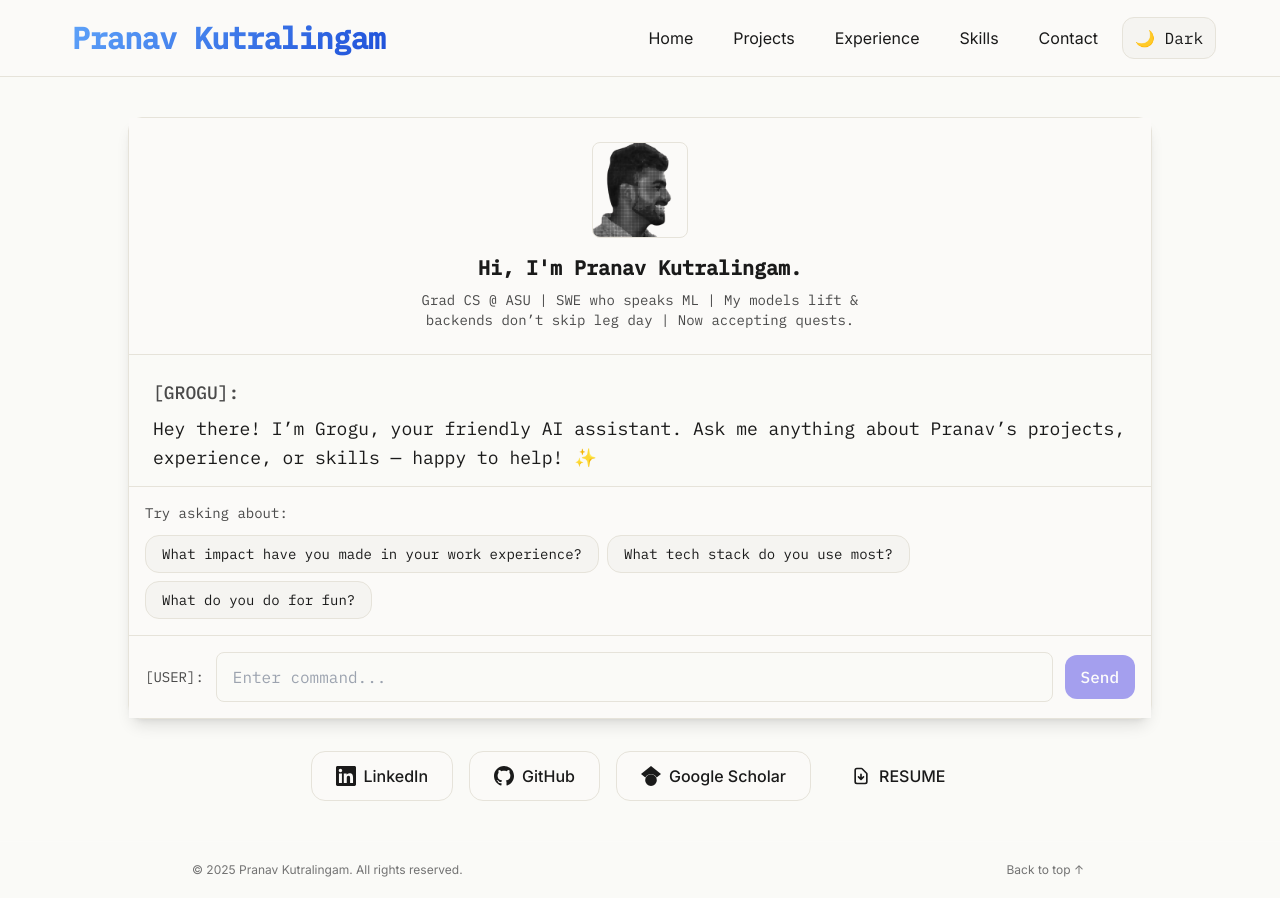
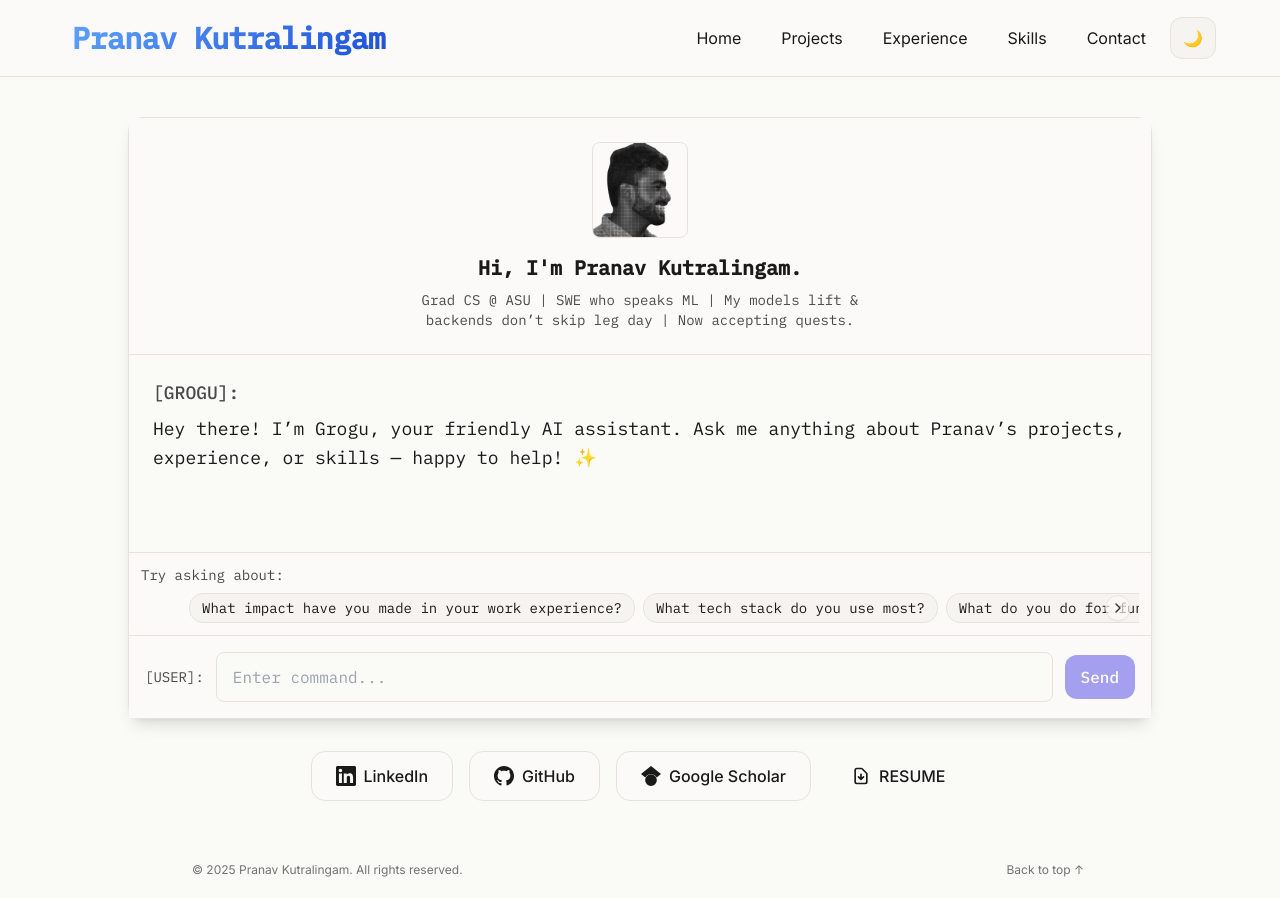
Before and after one commit to pranawwwww/PRANAV_PORTFOLIO, a React (Vite) app: page /contact in a window 1280 px wide. Built offline with nearby package versions, Linux system fonts and the light colour scheme.

Commit message:
UI updates

```diff
--- a/components/ThemeToggle.tsx
+++ b/components/ThemeToggle.tsx
@@ -58,7 +58,7 @@ export default function ThemeToggle() {
         padding: "0.5rem .75rem",
       }}
     >
-      {theme === "dark" ? "☀️ Light" : "🌙 Dark"}
+      {theme === "dark" ? "☀️" : "🌙"}
     </button>
   );
 }
--- a/components/chat/HomePageChat.tsx
+++ b/components/chat/HomePageChat.tsx
@@ -7,17 +7,43 @@ import profilePixel from '../../data/profile-pixel.png';
 const suggestionChips = [
   "What impact have you made in your work experience?",
   "What tech stack do you use most?",
-  "What do you do for fun?"
+  "What do you do for fun?",
+  "What are your achievements?",
+  "what are your featured projects?"
 ];
 
 const HomePageChat: React.FC = () => {
   const { messages, sendMessage, isLoading } = useChat();
   const [inputValue, setInputValue] = useState('');
   const messagesEndRef = useRef<HTMLDivElement>(null);
+  // New: refs and state for scroll arrows
+  const chipsRef = useRef<HTMLDivElement>(null);
+  const [canScrollLeft, setCanScrollLeft] = useState(false);
+  const [canScrollRight, setCanScrollRight] = useState(false);
 
   useEffect(() => {
     messagesEndRef.current?.scrollIntoView({ behavior: 'smooth' });
   }, [messages, isLoading]);
+
+  // New: update arrow visibility based on scroll position
+  useEffect(() => {
+    const updateArrows = () => {
+      const el = chipsRef.current;
+      if (!el) return;
+      const max = el.scrollWidth - el.clientWidth;
+      setCanScrollLeft(el.scrollLeft > 4);
+      setCanScrollRight(el.scrollLeft < max - 4);
+    };
+    updateArrows();
+    const el = chipsRef.current;
+    const onScroll = () => updateArrows();
+    el?.addEventListener('scroll', onScroll, { passive: true } as any);
+    window.addEventListener('resize', updateArrows);
+    return () => {
+      el?.removeEventListener('scroll', onScroll as any);
+      window.removeEventListener('resize', updateArrows);
+    };
+  }, []);
 
   const handleSubmit = (e: React.FormEvent) => {
     e.preventDefault();
@@ -29,6 +55,13 @@ const HomePageChat: React.FC = () => {
   const handleSuggestionClick = (suggestion: string) => {
     sendMessage(suggestion);
   }
+
+  const scrollByAmount = (dir: 'left' | 'right') => {
+    const el = chipsRef.current;
+    if (!el) return;
+    const amount = Math.round(el.clientWidth * 0.6);
+    el.scrollBy({ left: dir === 'left' ? -amount : amount, behavior: 'smooth' });
+  };
 
   return (
     <div className="flex flex-col h-[78vh] sm:h-[75vh] max-h-[85vh] min-h-0 w-full mono">
@@ -60,27 +93,61 @@ const HomePageChat: React.FC = () => {
           <div ref={messagesEndRef} />
         </div>
 
-        {/* Suggestions persistently visible */}
-        <div className="p-3 sm:p-4 pt-0 shrink-0" style={{
-          background: "var(--surface)",
-          borderTop: "1px solid var(--border)"
-        }}>
-          <p className="text-xs sm:text-sm mb-2 sm:mb-3 mono" style={{ color: "var(--text-muted)" }}>Try asking about:</p>
-          <div className="flex flex-wrap gap-2">
+        {/* Suggestions: compact, translucent, horizontal scroll with arrows */}
+        <div
+          className="p-2 sm:p-3 pt-0 shrink-0"
+          style={{
+            background: 'color-mix(in srgb, var(--surface) 70%, transparent)',
+            backdropFilter: 'blur(6px)',
+            borderTop: '1px solid var(--border)'
+          }}
+        >
+          <p className="hidden sm:block text-xs sm:text-sm mb-2 mono" style={{ color: "var(--text-muted)" }}>Try asking about:</p>
+          <div className="relative mx-[-4px] sm:mx-0">
+            <div
+              ref={chipsRef}
+              className="flex flex-nowrap gap-2 overflow-x-auto overflow-y-hidden px-10 sm:px-12"
+              role="listbox"
+              aria-label="Suggested questions"
+              style={{ WebkitOverflowScrolling: 'touch' }}
+            >
                 {suggestionChips.map(chip => (
                     <button
                       key={chip}
                       onClick={() => handleSuggestionClick(chip)}
-                    className="card px-3 sm:px-4 py-1.5 sm:py-2 text-xs sm:text-sm transition-colors mono"
+                      className="card px-3 py-1 text-xs sm:text-sm transition-colors mono whitespace-nowrap shrink-0"
                       style={{
-                      background: "var(--surface-2)",
-                      color: "var(--text)",
-                      border: "1px solid var(--border)"
+                        background: 'var(--surface-2)',
+                        color: 'var(--text)',
+                        border: '1px solid var(--border)'
                       }}
+                      role="option"
+                      aria-label={chip}
                     >
                         {chip}
                     </button>
                 ))}
+            </div>
+            {/* Left arrow */}
+            <button
+              type="button"
+              aria-label="Scroll suggestions left"
+              onClick={() => scrollByAmount('left')}
+              className={`absolute left-2 top-1/2 -translate-y-1/2 z-10 rounded-full border shadow-sm p-1 transition-opacity ${canScrollLeft ? 'opacity-90' : 'opacity-0 pointer-events-none'}`}
+              style={{ background: 'color-mix(in srgb, var(--surface) 75%, transparent)', borderColor: 'var(--border)', color: 'var(--text)' }}
+            >
+              <svg width="16" height="16" viewBox="0 0 24 24" fill="none" stroke="currentColor" strokeWidth="2" strokeLinecap="round" strokeLinejoin="round"><polyline points="15 18 9 12 15 6"></polyline></svg>
+            </button>
+            {/* Right arrow */}
+            <button
+              type="button"
+              aria-label="Scroll suggestions right"
+              onClick={() => scrollByAmount('right')}
+              className={`absolute right-2 top-1/2 -translate-y-1/2 z-10 rounded-full border shadow-sm p-1 transition-opacity ${canScrollRight ? 'opacity-90' : 'opacity-0 pointer-events-none'}`}
+              style={{ background: 'color-mix(in srgb, var(--surface) 75%, transparent)', borderColor: 'var(--border)', color: 'var(--text)' }}
+            >
+              <svg width="16" height="16" viewBox="0 0 24 24" fill="none" stroke="currentColor" strokeWidth="2" strokeLinecap="round" strokeLinejoin="round"><polyline points="9 18 15 12 9 6"></polyline></svg>
+            </button>
           </div>
         </div>
 
--- a/src/components/ThemeToggle.tsx
+++ b/src/components/ThemeToggle.tsx
@@ -15,15 +15,13 @@ export default function ThemeToggle() {
   useEffect(() => {
     document.documentElement.setAttribute("data-theme", theme);
     localStorage.setItem("theme", theme);
-    console.log("Theme set to:", theme); // Debug log
   }, [theme]);
 
   useEffect(() => {
     const mq = window.matchMedia("(prefers-color-scheme: dark)");
     const handler = () => {
       if (!localStorage.getItem("theme")) {
-        const newTheme = getSystemPref();
-        setTheme(newTheme);
+        setTheme(getSystemPref());
       }
     };
     mq.addEventListener?.("change", handler);
@@ -32,7 +30,6 @@ export default function ThemeToggle() {
 
   const handleToggle = () => {
     const newTheme = theme === "dark" ? "light" : "dark";
-    console.log("Toggling from", theme, "to", newTheme); // Debug log
     setTheme(newTheme);
   };
 
@@ -40,6 +37,7 @@ export default function ThemeToggle() {
     <button
       className="mono"
       aria-label="Toggle theme"
+      title={theme === 'dark' ? 'Switch to light theme' : 'Switch to dark theme'}
       onClick={handleToggle}
       style={{
         background: "var(--surface-2)",
@@ -49,7 +47,7 @@ export default function ThemeToggle() {
         padding: "0.5rem .75rem"
       }}
     >
-      {theme === "dark" ? "☀️ Light" : "🌙 Dark"}
+      {theme === "dark" ? "☀️" : "🌙"}
     </button>
   );
 }
```
Also changed, not shown: components/chat/ChatModal.tsx (+27 -26 lines). Lines whose indentation alone changed are shown as unchanged.
